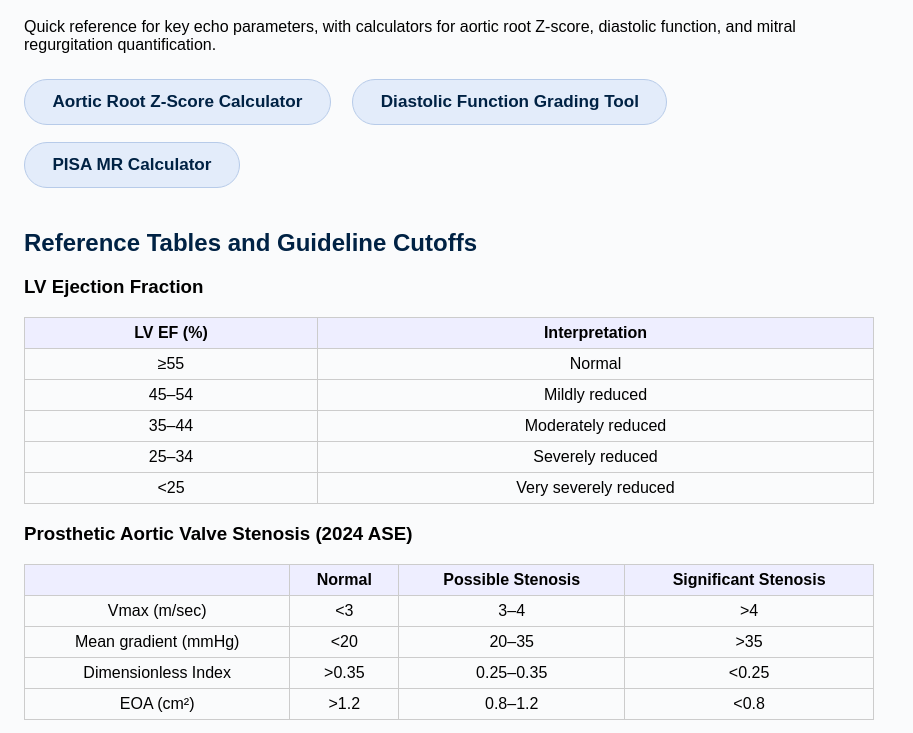
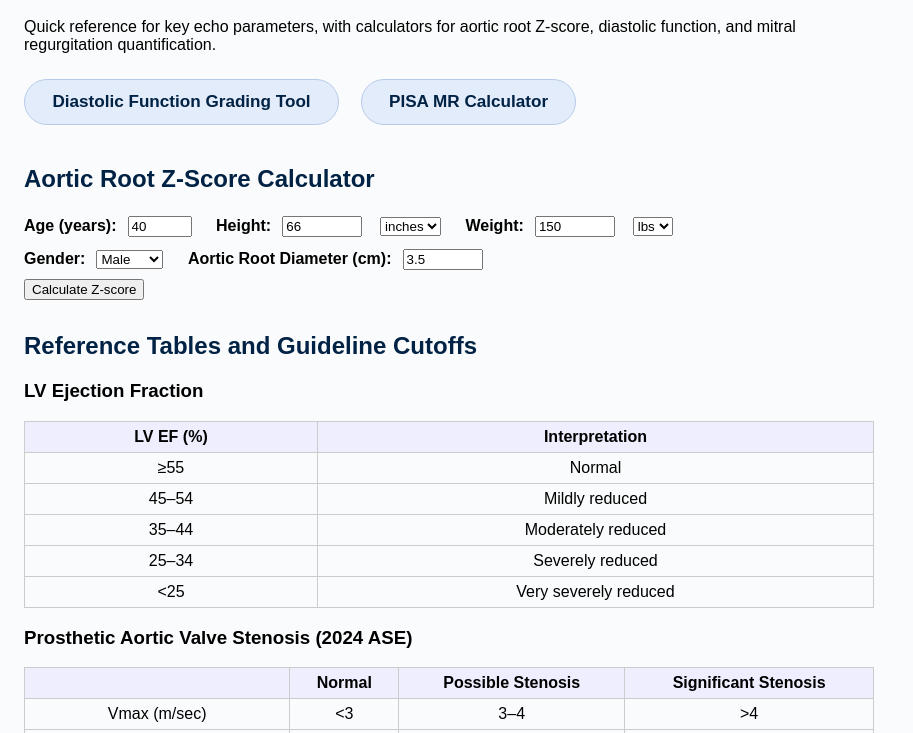
Before and after one commit to JK7533/Jiwon-Echo, a plain HTML site: page index.html in a window 1280 px wide. Shown: the part 64-797 px from the top of the page, without its empty margins (0-913 px from the left). Drawn offline with Linux system fonts and the light colour scheme.

Commit message:
Update index.html

```diff
--- a/index.html
+++ b/index.html
@@ -39,12 +39,76 @@
   Quick reference for key echo parameters, with calculators for aortic root Z-score, diastolic function, and mitral regurgitation quantification.
 </p>
 
+<!-- CALCULATOR BUTTONS -->
 <div class="calculator-links">
-  <a href="aortic-root-zscore.html" class="calc-btn" target="_blank">Aortic Root Z-Score Calculator</a>
   <a href="diastolic-function.html" class="calc-btn" target="_blank">Diastolic Function Grading Tool</a>
   <a href="PISA-calculator.html" class="calc-btn" target="_blank">PISA MR Calculator</a>
 </div>
 
+<!-- AORTIC ROOT Z-SCORE CALCULATOR EMBEDDED -->
+<div class="section">
+  <h2>Aortic Root Z-Score Calculator</h2>
+  <form id="zform" onsubmit="event.preventDefault(); calcZ();">
+    <label>Age (years):</label>
+    <input type="number" id="age" value="40" min="1" max="120" step="1">
+    &nbsp;&nbsp;
+    <label>Height:</label>
+    <input type="number" id="height" value="66" min="10" max="100" step="0.1">
+    <select id="height_unit">
+      <option value="in">inches</option>
+      <option value="cm">cm</option>
+    </select>
+    &nbsp;&nbsp;
+    <label>Weight:</label>
+    <input type="number" id="weight" value="150" min="10" max="500" step="0.1">
+    <select id="weight_unit">
+      <option value="lb">lbs</option>
+      <option value="kg">kg</option>
+    </select>
+    <br>
+    <label>Gender:</label>
+    <select id="gender">
+      <option value="Male">Male</option>
+      <option value="Female">Female</option>
+    </select>
+    &nbsp;&nbsp;
+    <label>Aortic Root Diameter (cm):</label>
+    <input type="number" id="diam" value="3.5" min="1" max="10" step="0.01">
+    <br>
+    <button type="button" onclick="calcZ()">Calculate Z-score</button>
+  </form>
+  <div class="zscore-result" id="zout"></div>
+</div>
+
+<script>
+function calcZ() {
+  let height = parseFloat(document.getElementById('height').value);
+  let weight = parseFloat(document.getElementById('weight').value);
+  let diam = parseFloat(document.getElementById('diam').value);
+  let age = parseFloat(document.getElementById('age').value);
+  let gender = document.getElementById('gender').value === "Male" ? 1 : 2;
+  // Convert to metric if needed
+  if (document.getElementById('height_unit').value === "in") height = height * 2.54;
+  if (document.getElementById('weight_unit').value === "lb") weight = weight / 2.20462;
+
+  // Calculate BSA (Mosteller formula)
+  let bsa = Math.sqrt(height * weight / 3600);
+
+  // Roman/Devereux Am J Cardiol 2012 formula
+  let mean = 2.423 + (0.009 * age) + (0.461 * bsa) - (0.267 * gender);
+  let sd = 0.261;
+  let z = (diam - mean) / sd;
+  let sev = "Normal";
+  if (z >= 4) sev = "Severely dilated";
+  else if (z >= 3) sev = "Moderately dilated";
+  else if (z >= 2) sev = "Mildly dilated";
+  document.getElementById('zout').innerHTML =
+    `Z-score: <span>${z.toFixed(2)}</span> (${sev})<br>
+    <small>Predicted mean: ${mean.toFixed(2)} cm | SD: ${sd} cm | BSA: ${bsa.toFixed(2)} m²</small>`;
+}
+</script>
+
+<!-- REFERENCE TABLES AND GUIDELINES BELOW -->
 <div class="section">
   <h2>Reference Tables and Guideline Cutoffs</h2>
 
@@ -116,6 +180,15 @@
     <li>Moderate: 42–48</li>
     <li>Severe: &gt;48</li>
   </ul>
+
+  <h3>Pericardial Effusion Size (2013 ASE)</h3>
+  <ul>
+    <li>Trace: 1–2 mm (localized)</li>
+    <li>Small: &lt;10 mm</li>
+    <li>Moderate: 10–20 mm</li>
+    <li>Large: &gt;20 mm</li>
+  </ul>
+
   <h3>Aortic Measurement</h3>
   <ul>
     <li>Use diastole, leading-edge, perpendicular to flow</li>
```
